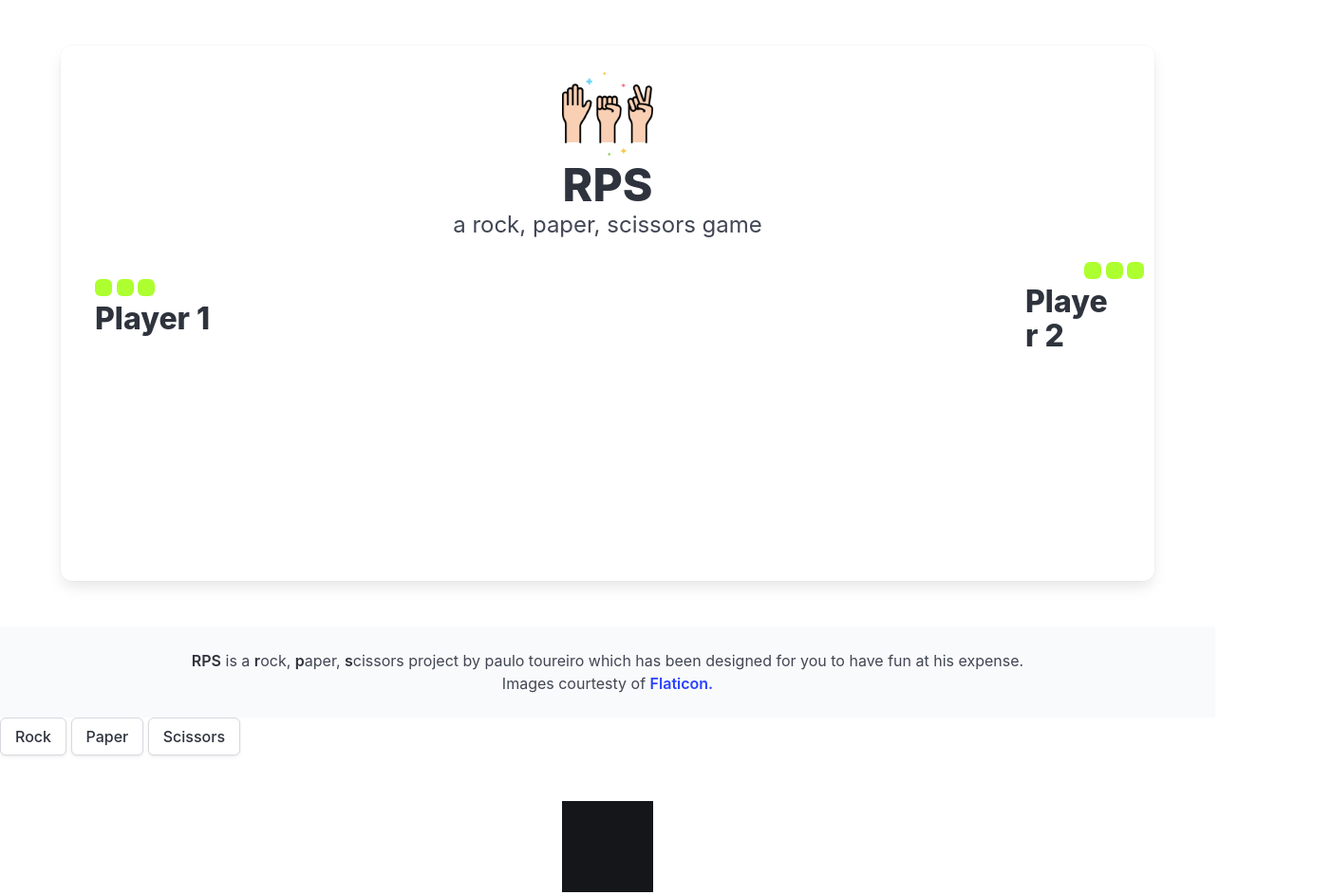
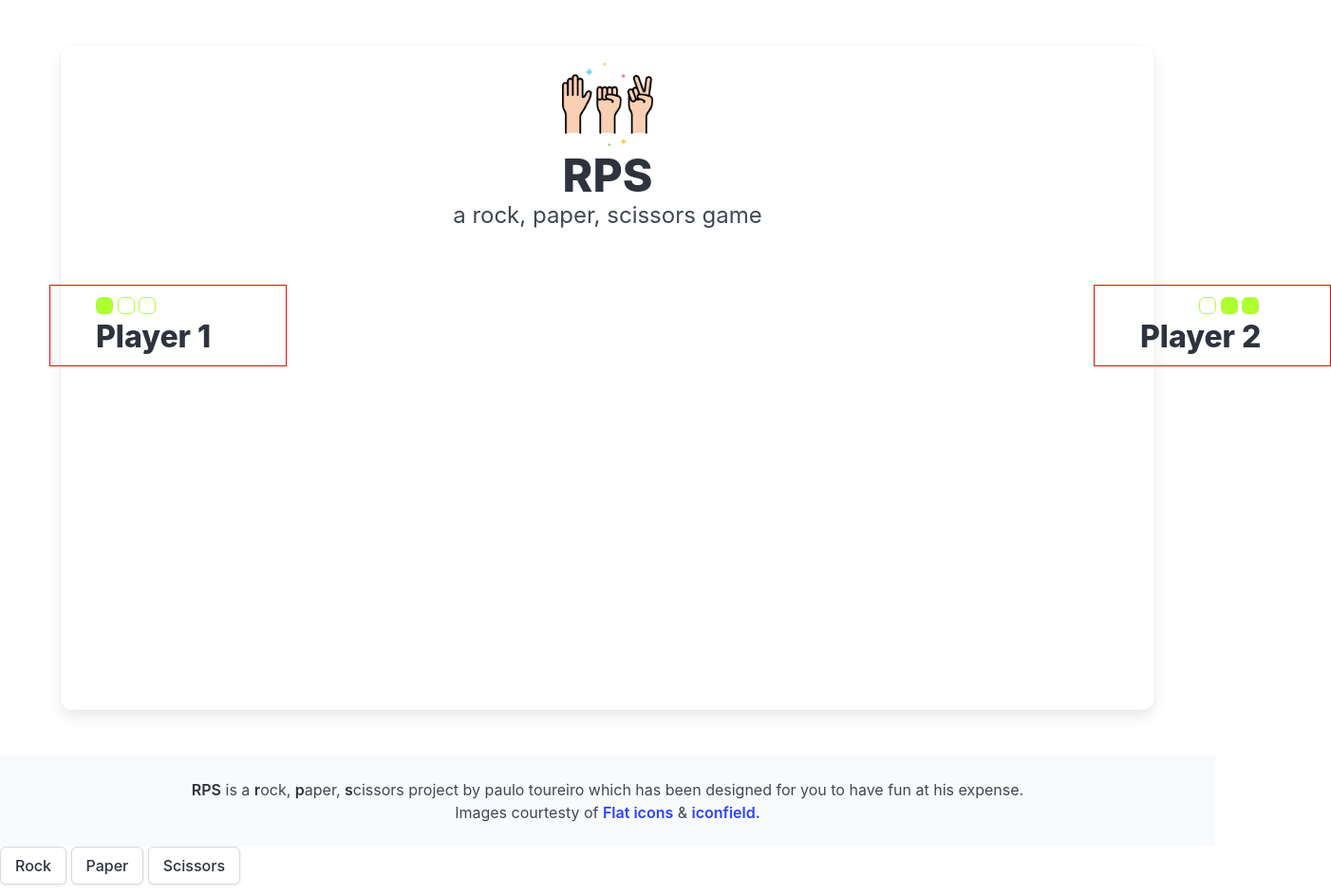
Before and after one commit to spicymanp/rps, a website: page index.html in a window 1280 px wide. Shown: the top 943 px of the page at 95% size, 1402 px wide, since content can reach past the window. Drawn offline with nearby package versions, Linux system fonts and the light colour scheme.

Commit message:
slow progress is still progress i guess

```diff
--- a/index.html
+++ b/index.html
@@ -14,31 +14,32 @@
 </head>
 
 <main class="container">
-    <div class="container card py-5 my-6 ">
+    <div id="main-container" class="container card py-5 my-6" style="height: 700px;">
+        <div id="header-container" class="container" style="top: -10px;">
             <figure class="container image is-96x96">
                 <img src="./assets/rock-paper-scissors.png" alt="scissors">
             </figure>
             <h1 class="title has-text-centered is-1">RPS</h1>
             <h2 class="subtitle has-text-centered is-4">a rock, paper, scissors game</h2>
+        </div>
 
-
-
+        <div id="game-container" class="container" style="top: 60px; bottom: -30px;">
             <div class="columns is-vcentered">
-            <div class="column px-6">
+                <div id="player-1-details" class="column px-6">
                     <div id="p1-health" class="columns container health-bar">
                         <div class="health-block"></div>
                         <span>&nbsp;</span>
-                    <div class="health-block"></div>
+                        <div class="empty-health-block"></div>
                         <span>&nbsp;</span>
-                    <div class="health-block"></div>
+                        <div class="empty-health-block"></div>
                     </div>
                     <span class=" title is-3" id="player1">Player 1</span>
                 </div>
 
 
-            <div class="column is-2 px-6">
-                <div id="p2-health" class="columns container health-bar p2">
-                    <div class="health-block"></div>
+                <div id="player-2-details" class="column is-2 px-6">
+                    <div id=" p2-health" class="columns container health-bar p2">
+                        <div class="empty-health-block"></div>
                         <span>&nbsp;</span>
                         <div class="health-block"></div>
                         <span>&nbsp;</span>
@@ -69,6 +70,7 @@
                 </div>
             </div>
         </div>
+    </div>
 </main>
 
 
@@ -81,7 +83,11 @@
             project by paulo toureiro which has been designed for
             you to have fun at
             his expense. </br>
-            Images courtesty of <strong><a href="https://www.flaticon.com/authors/flat-icons">Flaticon.</a></strong>
+            Images courtesty of <strong><a target="_blank" href="https://www.flaticon.com/authors/flat-icons">Flat
+                    icons</a></strong>
+            &
+            <strong>
+                <a href="https://www.flaticon.com/free-icons/vs" title="vs icons">iconfield.</a></a></strong>
             </p>
     </div>
 </footer>
@@ -115,18 +121,6 @@
 
 
 
-<!-- <div class="thin-bar columns is-vcentered">
-    <div class="column">
-
-        <div class="column">
-
-        </div>
-    </div>
-</div> -->
-
-
-
-
 
 <!-- Link to my JS files -->
 <script src="script.js"></script>
--- a/styles.css
+++ b/styles.css
@@ -10,6 +10,13 @@
     background-color: greenyellow;
 }
 
+.empty-health-block {
+    width: 18px;
+    height: 18px;
+    border-radius: 6px;
+    border: 1px solid greenyellow;
+}
+
 .health-bar {
     width: 100px !important; padding: 0 !important; margin: 0 !important;
 }
@@ -17,6 +24,25 @@
 .p2 {
     align-items: right; justify-content: end; right: -25px;
 }
+
+
+#player-1-details,  #player-2-details {
+    border: 1px solid red;
+    max-width: 250px;
+    min-width: 250px;
+}
+#player-1-details {
+    position: relative;
+    left: 00px;
+}
+#player-2-details {
+    margin-right: -6px;
+    right: -850px;
+    position: relative;
+}
+
+
+
 
 /* :root {
     --bgColour: #222831;
```
Also changed, not shown: assets/versus.png (added). Lines whose indentation alone changed are shown as unchanged.
